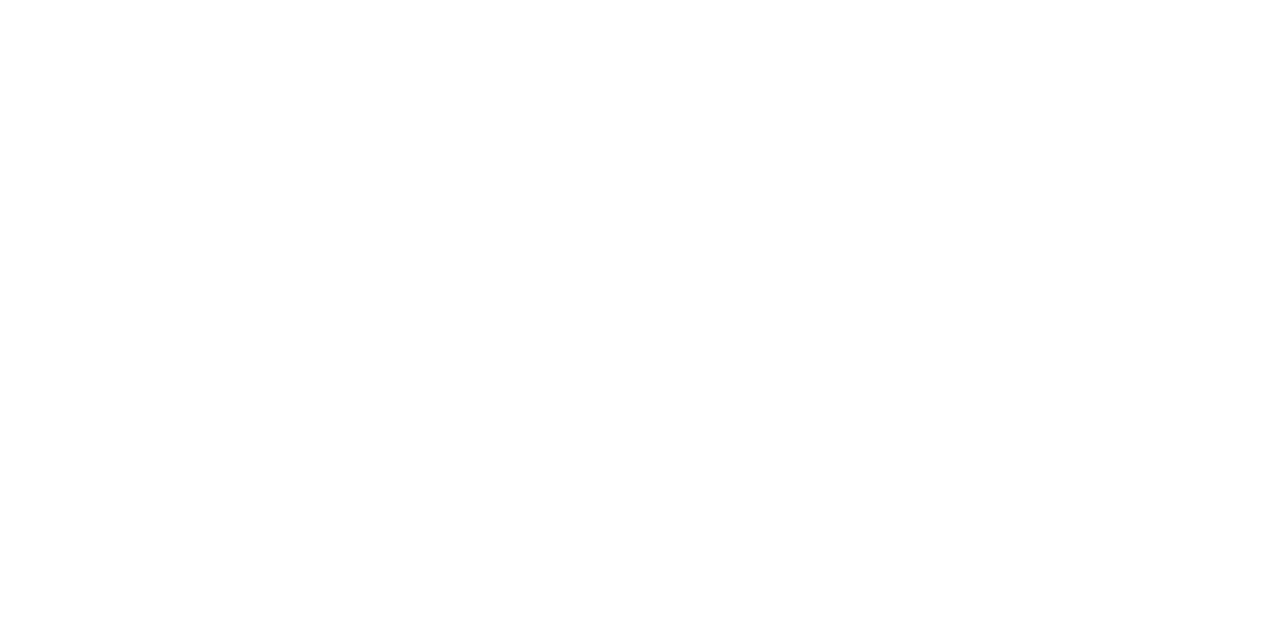
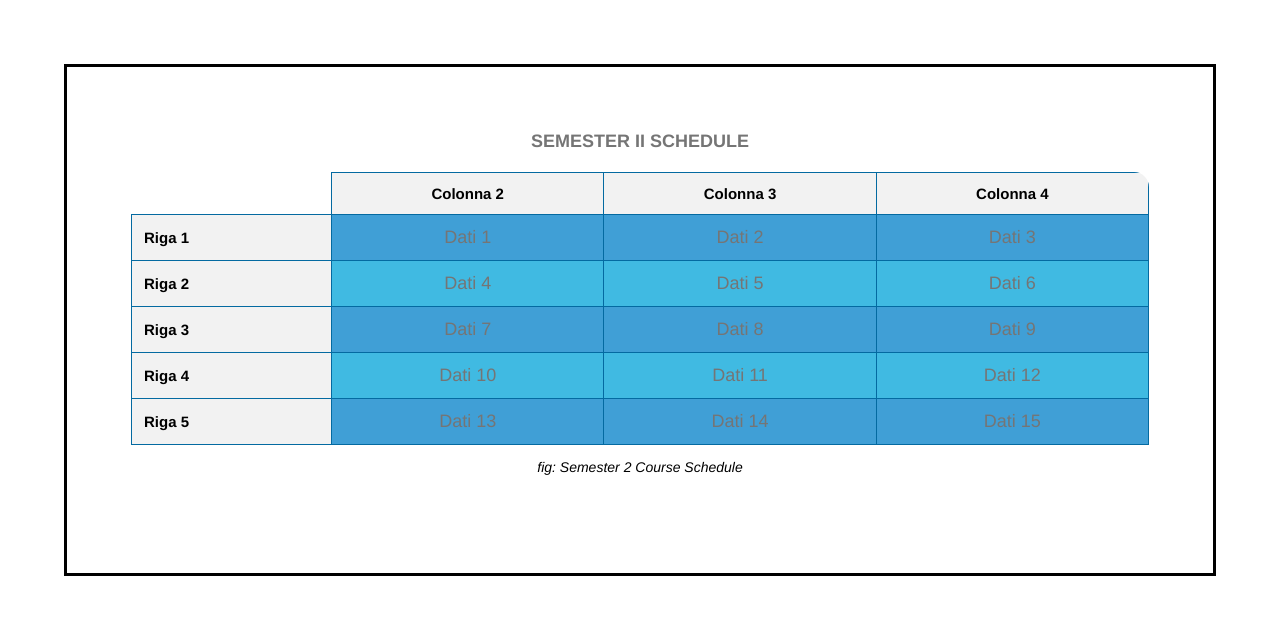
Before and after one commit to alexcovi1/html-tables-example, a plain HTML site: page second.html in a window 1280 px wide. Drawn offline with Linux system fonts and the light colour scheme.

Commit message:
added the basic structure and removed one cell

```diff
--- a/first.html
+++ b/first.html
@@ -0,0 +1,61 @@
+<!DOCTYPE html>
+<html lang="it">
+
+<head>
+    <meta charset="UTF-8">
+    <meta name="viewport" content="width=device-width, initial-scale=1.0">
+    <title>Tabella con Footer</title>
+    <link rel="stylesheet" href="style.css">
+</head>
+
+<body>
+    <div class="container">
+            <h2> Semester II Schedule</h2>
+        <table class="table-wrapper" aria-label="Semester II Schedule">
+            <caption > fig: Semester 2 Course Schedule </caption>
+            <thead>
+                <tr>
+                    <th scope="col">Course</th>
+                    <th scope="colgroup" colspan="2">Time</th>
+                    <th scope="col" >Room</th>
+                    <th scope="col">Day</th>
+
+                </tr>
+            </thead>
+            <tbody>
+                <tr>
+                    <th scope="row" rowspan="2">English II</th>
+                    <td>9:00</td>
+                    <td>11:00</td>
+                    <td>L2201</td>
+                    <td>Monday</td>
+                </tr>
+                <tr>
+
+                    <td>9:00</td>
+                    <td>11:00</td>
+                    <td>L2001</td>
+                    <td>wednesday</td>
+                </tr>
+                <tr>
+                    <th scope="row">Geography</th>
+                    <td>11:00</td>
+                    <td>12:45</td>
+                    <td>G107</td>
+                    <td>tuesday</td>
+                </tr>
+                <tr>
+                    <th scope="row">biology</th>
+                    <td>9:00</td>
+                    <td>11:00</td>
+                    <td>B302</td>
+                    <td>Friday</td>
+                </tr>
+            </tbody>
+
+        </table>
+    </div>
+
+</body>
+
+</html>
--- a/second.html
+++ b/second.html
@@ -0,0 +1,60 @@
+<!DOCTYPE html>
+<html lang="it">
+
+<head>
+    <meta charset="UTF-8">
+    <meta name="viewport" content="width=device-width, initial-scale=1.0">
+    <title>Tabella con Footer</title>
+    <link rel="stylesheet" href="style.css">
+</head>
+
+<body>
+    <div class="container2">
+        <h2> Semester II Schedule</h2>
+    <table class="tabella-personalizzata">
+        <caption > fig: Semester 2 Course Schedule </caption>
+        <thead>
+            <tr>
+                <th id="empty"></th>
+                <th>Colonna 2</th>
+                <th>Colonna 3</th>
+                <th>Colonna 4</th>
+            </tr>
+        </thead>
+        <tbody>
+            <tr>
+                <th scope="row">Riga 1</th>
+                <td>Dati 1</td>
+                <td>Dati 2</td>
+                <td>Dati 3</td>
+            </tr>
+            <tr>
+                <th scope="row">Riga 2</th>
+                <td>Dati 4</td>
+                <td>Dati 5</td>
+                <td>Dati 6</td>
+            </tr>
+            <tr>
+                <th scope="row">Riga 3</th>
+                <td>Dati 7</td>
+                <td>Dati 8</td>
+                <td>Dati 9</td>
+            </tr>
+            <tr>
+                <th scope="row">Riga 4</th>
+                <td>Dati 10</td>
+                <td>Dati 11</td>
+                <td>Dati 12</td>
+            </tr>
+            <tr>
+                <th scope="row">Riga 5</th>
+                <td>Dati 13</td>
+                <td>Dati 14</td>
+                <td>Dati 15</td>
+            </tr>
+        </tbody>
+    </table>
+    </div>
+</body>
+
+</html>
--- a/style.css
+++ b/style.css
@@ -48,7 +48,7 @@ h2 {
     text-align: center;
     font-size: 18px;
     text-transform: uppercase;
-    letter-spacing: 1px;
+    letter-spacing: 1px solid;
     color: #757575;
 }
 
@@ -80,7 +80,7 @@ th {
 
 
 table td {
-    border-right: 1px solid #ffffff;
+    border-right: 1px solid solid #ffffff;
     color: #757575;
 }
 
@@ -95,3 +95,78 @@ table td {
 table tr {
     background: #ffffff;
 }
+
+
+/* fine prima tabella */
+
+
+.container2 {
+    display: block;
+    margin: 5%;
+    height: 100%;
+    padding: 5%;
+    background-color:white;
+    border:3px solid black;
+
+
+}
+
+/* Stili per la tabella personalizzata */
+table.tabella-personalizzata {
+    width: 100%;
+    border-collapse: collapse;
+    margin: 20px 0;
+    font-size: 18px;
+    text-align: left;
+}
+
+table.tabella-personalizzata th,
+table.tabella-personalizzata td {
+    padding: 12px;
+    border: 1px solid #046aa1;
+}
+
+table.tabella-personalizzata th {
+    background-color: #f2f2f2;
+    color: #000000;
+    font-size: 15px;
+
+}
+
+table.tabella-personalizzata th[scope="row"] {
+    width: 200px;
+    /* Imposta una larghezza maggiore per la colonna a sinistra */
+    text-align: left;
+}
+
+table.tabella-personalizzata thead th:first-child {
+    width: 0;
+    /* Rimuove visivamente la prima cella vuota (angolo in alto a sinistra) */
+    border: none;
+    /* Rimuove il bordo della prima cella vuota */
+}
+
+
+/* Alternanza di colori per le righe */
+
+/* Righe dispari (colore blu) */
+table.tabella-personalizzata tbody tr:nth-child(odd) {
+    background-color: #409fd6; /* Blu */
+    color: #ffffff; /* Testo bianco per contrasto */
+}
+
+/* Righe pari (colore azzurro chiaro) */
+table.tabella-personalizzata tbody tr:nth-child(even) {
+    background-color: #40bae2; /* Azzurro chiaro */
+    color: #000000; /* Testo nero */
+}
+
+
+#empty{
+    background-color: white;
+}
+.container-links {
+    text-align: center;
+    padding: 20px;
+    margin: 40px;
+}
```
Also changed, not shown: index.html (+6 -47 lines), third.html (+61 -0 lines). Lines whose indentation alone changed are shown as unchanged.
